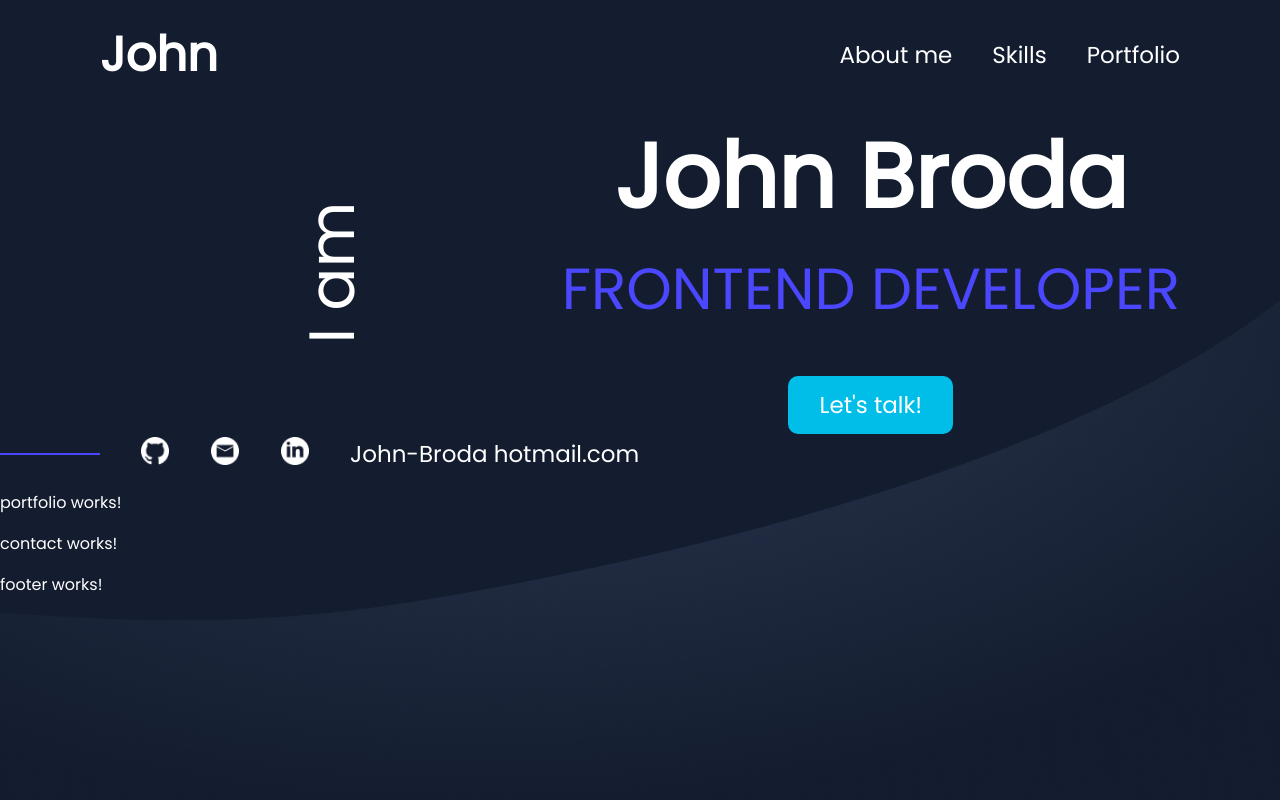
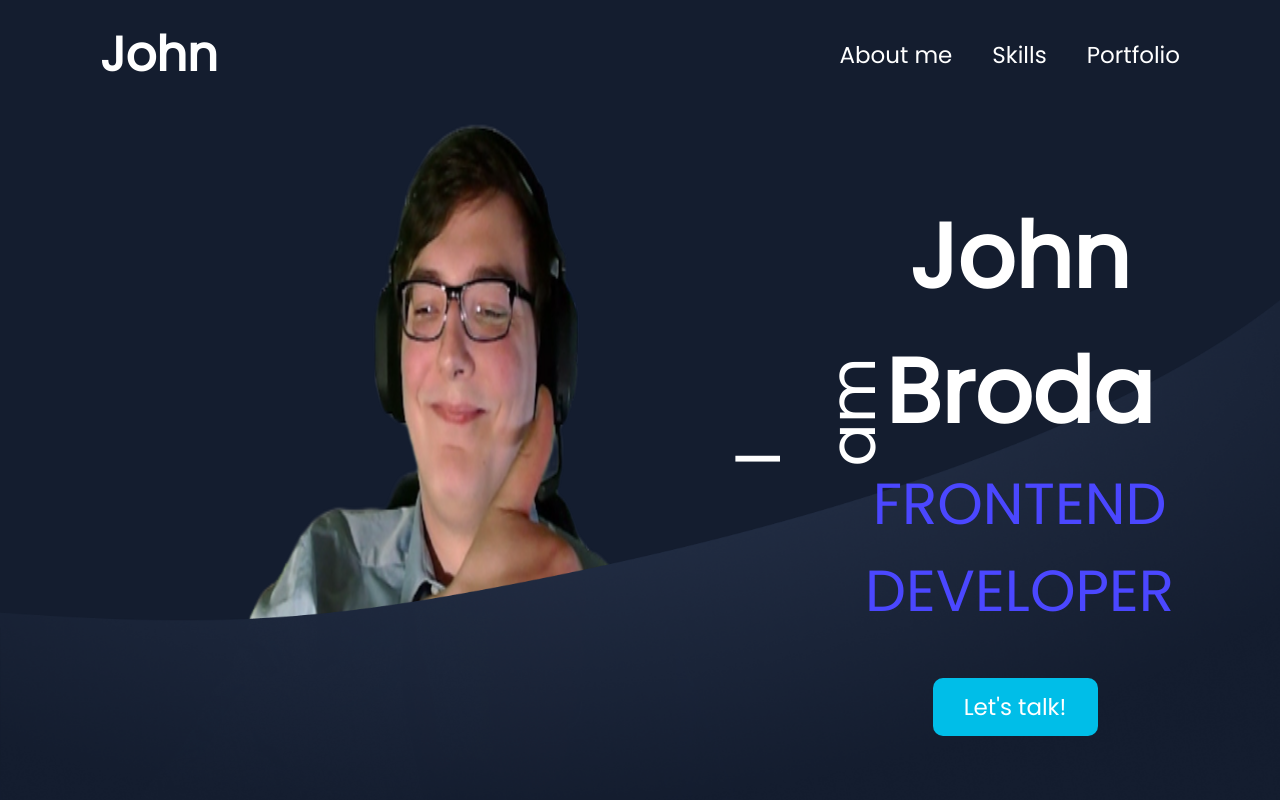
Before and after one commit to JohnBroda/Portfolio, an Angular app: page / in a window 1280 px wide. Shown: the top 800 px of the page. Built offline with nearby package versions, Linux system fonts and the light colour scheme.

Commit message:
PF v0.0.5

```diff
--- a/src/app/about-me/about-me.component.html
+++ b/src/app/about-me/about-me.component.html
@@ -1,12 +1,19 @@
 <div class="startFlex">
-    <img src="">
+    <img src="./../../assets/img/Screenshot 2024-05-06 211754.png">
+    <div>
+        <div class="nameAndJobFlex">
             <h1 class="iam">
                 I am
             </h1>
             <div class="nameAndJob">
                 <h1>John Broda</h1>
                 <h2>FRONTEND DEVELOPER</h2>
+
+            </div>
+        </div>
+        <div class="letsTalk">
             <p>Let's talk!</p>
+        </div>
     </div>
 </div>
 <img src="./../../assets/img/Vector.png" class="Vector">
--- a/src/app/about-me/about-me.component.scss
+++ b/src/app/about-me/about-me.component.scss
@@ -2,8 +2,16 @@
 
 .startFlex {
     @include flex(center, space-between);
+
     img {
+        z-index: -2;
         margin-left: 100px;
+        width: 650px;
+        height: 705px;
+    }
+
+    .nameAndJobFlex {
+        @include flex(center);
     }
 
     .iam {
@@ -24,7 +32,10 @@
             @include font(400, 58px);
             color: rgb(75, 71, 255);
         }
+    }
 
+    .letsTalk{
+        @include flex();
         p {
             @include flex();
             @include font(400, 23px);
@@ -37,6 +48,7 @@
             cursor: pointer;
 
             &:hover {
+                margin-top: 34px;
                 font-weight: 600;
                 background-color: #4B47FF;
                 width: 175px;
@@ -44,6 +56,7 @@
             }
         }
     }
+
 }
 
 .Vector {
@@ -68,7 +81,8 @@
 
     a:nth-child(5) {
         @include font(400, 23px);
-        &:hover{
+
+        &:hover {
             color: #4B47FF;
         }
     }
@@ -76,7 +90,8 @@
     img {
         width: 28px;
         margin: 1px;
-        &:hover{
+
+        &:hover {
             width: 30px;
             margin: 0px;
         }
```
Also changed, not shown: src/assets/img/Screenshot 2024-05-06 211754.png (added). Lines whose indentation alone changed are shown as unchanged.
